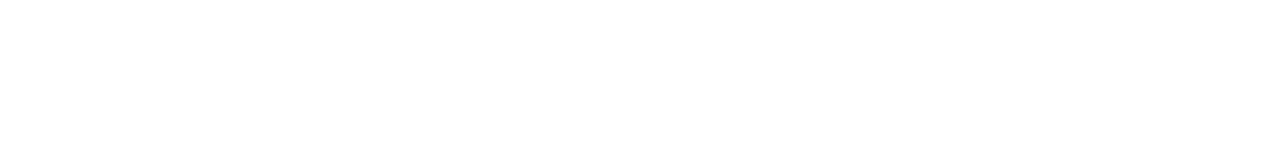
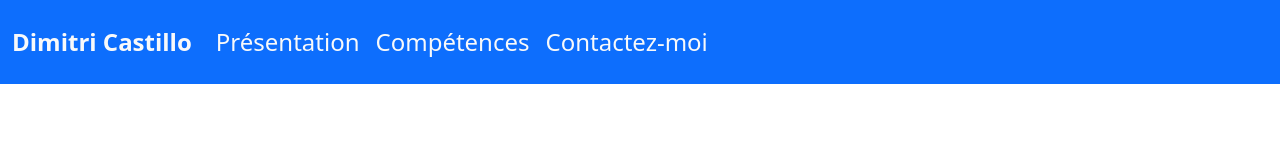
Before and after one commit to Dimitiii/Portfolio, a plain HTML site: page index.html in a window 1280 px wide. Drawn offline with nearby package versions, Linux system fonts and the light colour scheme.

Commit message:
Navbar ajouté

```diff
--- a/index.html
+++ b/index.html
@@ -3,9 +3,32 @@
     <head>
         <meta charset="UTF-8">
         <meta name="viewport" content="width=device-width, initial-scale=1.0">
-        <title>Document</title>
+        <link rel="stylesheet" href="styles.css">
+        <link href="https://cdn.jsdelivr.net/npm/bootstrap@5.3.3/dist/css/bootstrap.min.css" rel="stylesheet" integrity="sha384-QWTKZyjpPEjISv5WaRU9OFeRpok6YctnYmDr5pNlyT2bRjXh0JMhjY6hW+ALEwIH" crossorigin="anonymous">
+        <title>Portfolio</title>
     </head>
     <body>
-
+        <nav class="navbar navbar-expand-lg bg-primary sticky-top pt-3 pb-3">
+            <div class="container-fluid">
+                <a class="navbar-brand text-light fw-bold fs-4" href="#">Dimitri Castillo</a>
+                <button class="navbar-toggler" type="button" data-bs-toggle="collapse" data-bs-target="#navbarNav" aria-controls="navbarNav" aria-expanded="false" aria-label="Toggle navigation">
+                  <span class="navbar-toggler-icon"></span>
+                </button>
+                <div class="collapse navbar-collapse" id="navbarNav">
+                  <ul class="navbar-nav">
+                    <li class="nav-item">
+                      <a class="nav-link active text-light fs-4" aria-current="page" href="#">Présentation</a>
+                    </li>
+                    <li class="nav-item">
+                      <a class="nav-link text-light fs-4" href="#">Compétences</a>
+                    </li>
+                    <li class="nav-item">
+                      <a class="nav-link text-light fs-4" href="#">Contactez-moi</a>
+                    </li>
+                  </ul>
+                </div>
+              </div>
+          </nav>
+        <script src="https://cdn.jsdelivr.net/npm/bootstrap@5.3.3/dist/js/bootstrap.bundle.min.js" integrity="sha384-YvpcrYf0tY3lHB60NNkmXc5s9fDVZLESaAA55NDzOxhy9GkcIdslK1eN7N6jIeHz" crossorigin="anonymous"></script>
     </body>
 </html>
```
